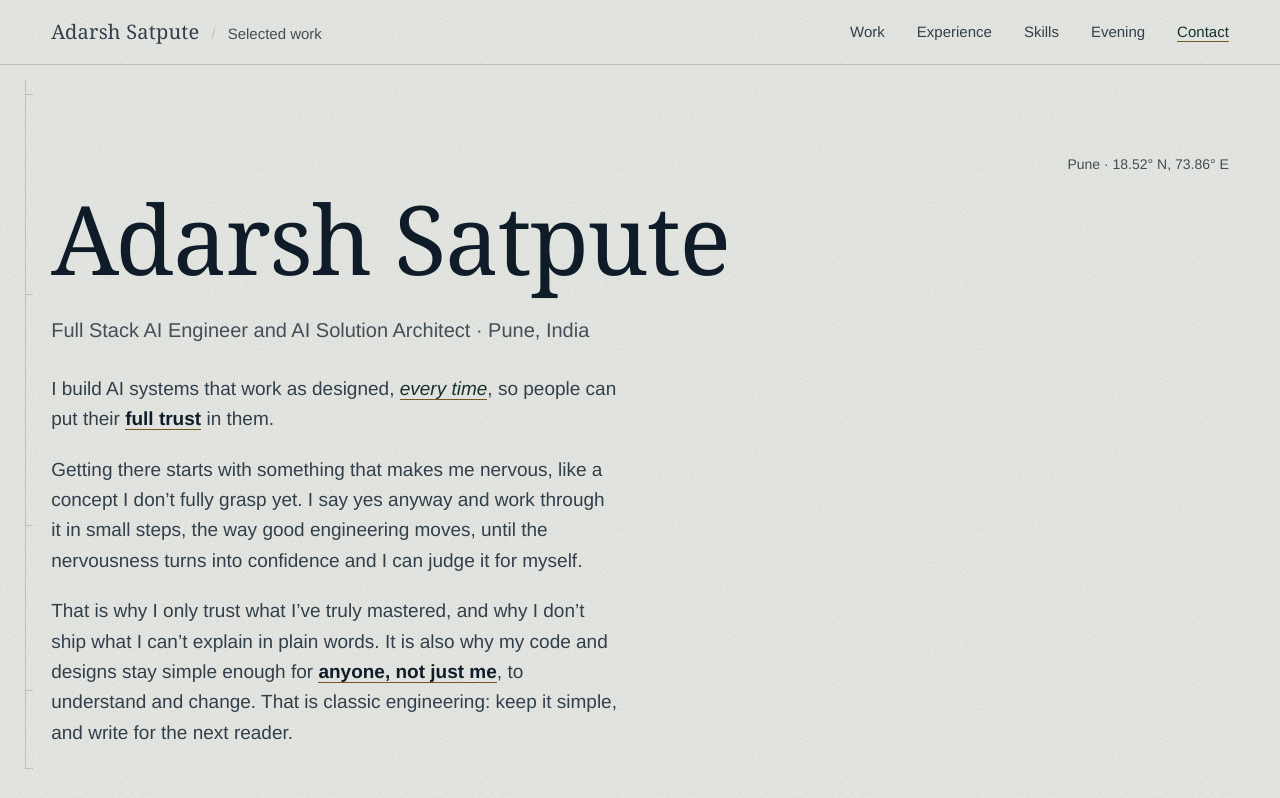
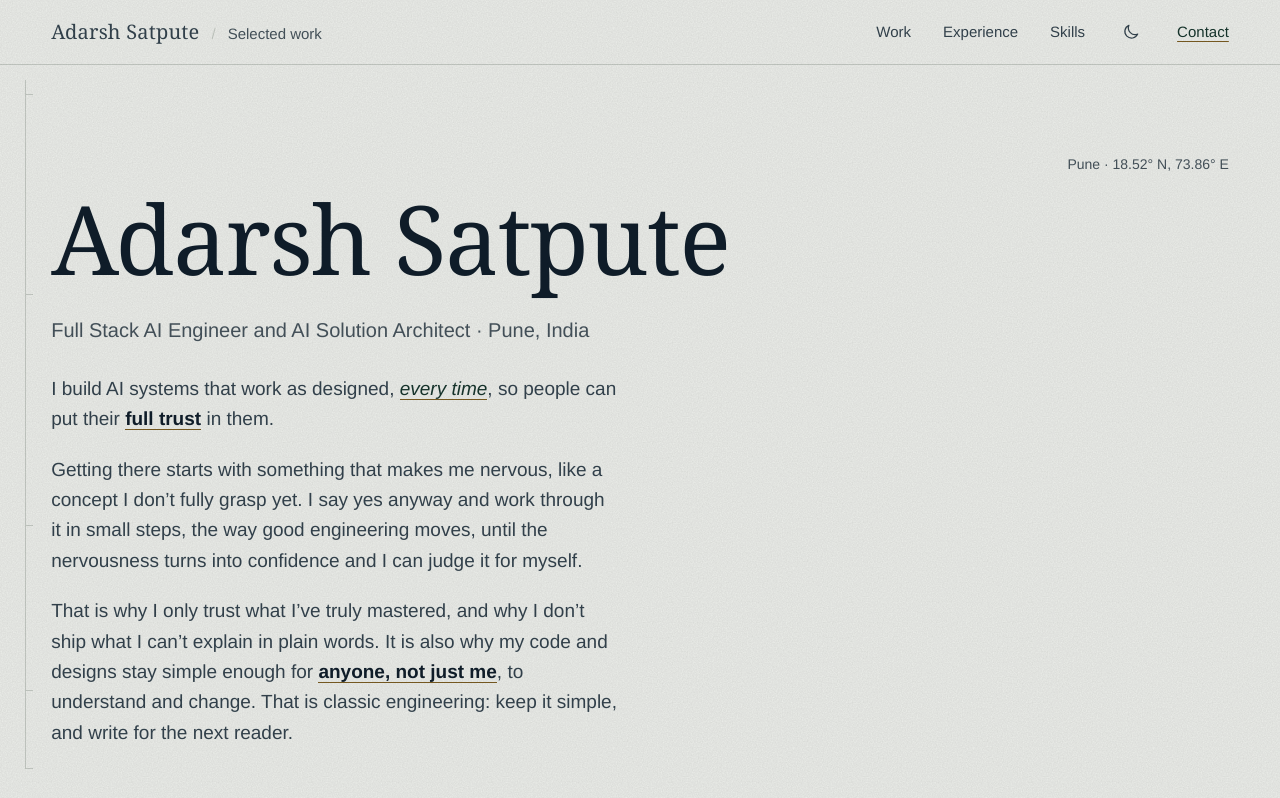
Before and after one commit to adarshask07/portfolio-26, an Astro site: page / in a window 1280 px wide. Shown: the top 798 px of the page. Built offline with nearby package versions, Linux system fonts and the light colour scheme; Astro itself is replaced by a stand-in of ours; a web font is replaced by a local one.

Commit message:
Use icon for theme toggle and default to light mode
Replace the Day/Evening text button with a moon/sun icon and stop following
the system colour scheme on first visit. A saved choice is still remembered.

Co-Authored-By: Claude Sonnet 5.5 <noreply@anthropic.com>

```diff
--- a/src/pages/index.astro
+++ b/src/pages/index.astro
@@ -45,9 +45,7 @@ const ringText = (issuer: string) =>
         try {
           t = localStorage.getItem('theme');
         } catch (e) {}
-        if (t !== 'day' && t !== 'evening') {
-          t = window.matchMedia && matchMedia('(prefers-color-scheme: dark)').matches ? 'evening' : 'day';
-        }
+        if (t !== 'day' && t !== 'evening') t = 'day';
         r.dataset.theme = t;
       })();
     </script>
@@ -66,7 +64,15 @@ const ringText = (issuer: string) =>
           <a class="opt" href="#work">Work</a>
           <a class="opt" href="#experience">Experience</a>
           <a class="opt" href="#skills">Skills</a>
-          <button class="theme" type="button" aria-label="Switch to evening mode">Evening</button>
+          <button class="theme" type="button" aria-label="Switch to evening mode">
+            <svg class="i-moon" viewBox="0 0 24 24" aria-hidden="true">
+              <path d="M20 14.5A8 8 0 0 1 9.5 4a8 8 0 1 0 10.5 10.5Z" />
+            </svg>
+            <svg class="i-sun" viewBox="0 0 24 24" aria-hidden="true">
+              <circle cx="12" cy="12" r="4" />
+              <path d="M12 2.5v2M12 19.5v2M4.6 4.6l1.4 1.4M18 18l1.4 1.4M2.5 12h2M19.5 12h2M4.6 19.4 6 18M18 6l1.4-1.4" />
+            </svg>
+          </button>
           <a class="cta" href="#contact">Contact</a>
         </nav>
       </div>
@@ -443,7 +449,6 @@ const ringText = (issuer: string) =>
         var themeMeta = document.querySelector('meta[name="theme-color"]');
         function paintTheme() {
           var evening = root.dataset.theme === 'evening';
-          themeBtn.textContent = evening ? 'Day' : 'Evening';
           themeBtn.setAttribute('aria-label', evening ? 'Switch to day mode' : 'Switch to evening mode');
           if (themeMeta) themeMeta.setAttribute('content', evening ? '#0e1814' : '#eceeea');
         }
--- a/src/styles/global.css
+++ b/src/styles/global.css
@@ -800,20 +800,42 @@ body::before {
 }
 
 .theme {
+  display: inline-grid;
+  place-items: center;
+  width: 2.75rem;
+  height: 2.75rem;
+  margin-inline: -0.5rem;
+  padding: 0;
   background: none;
   border: 0;
-  padding: 0.75rem 0;
   color: inherit;
-  font-size: 0.9375rem;
-  text-decoration: underline;
-  text-decoration-color: transparent;
-  text-decoration-thickness: 1px;
-  text-underline-offset: 0.28em;
-  transition: text-decoration-color 0.3s var(--ease);
+  transition: color 0.3s var(--ease);
 }
 
 .theme:hover {
-  text-decoration-color: currentColor;
+  color: var(--brass);
+}
+
+.theme svg {
+  width: 1.25rem;
+  height: 1.25rem;
+  fill: none;
+  stroke: currentColor;
+  stroke-width: 1.5;
+  stroke-linecap: round;
+  stroke-linejoin: round;
+}
+
+.theme .i-sun {
+  display: none;
+}
+
+:root[data-theme='evening'] .theme .i-sun {
+  display: block;
+}
+
+:root[data-theme='evening'] .theme .i-moon {
+  display: none;
 }
 
 .copy {
```
